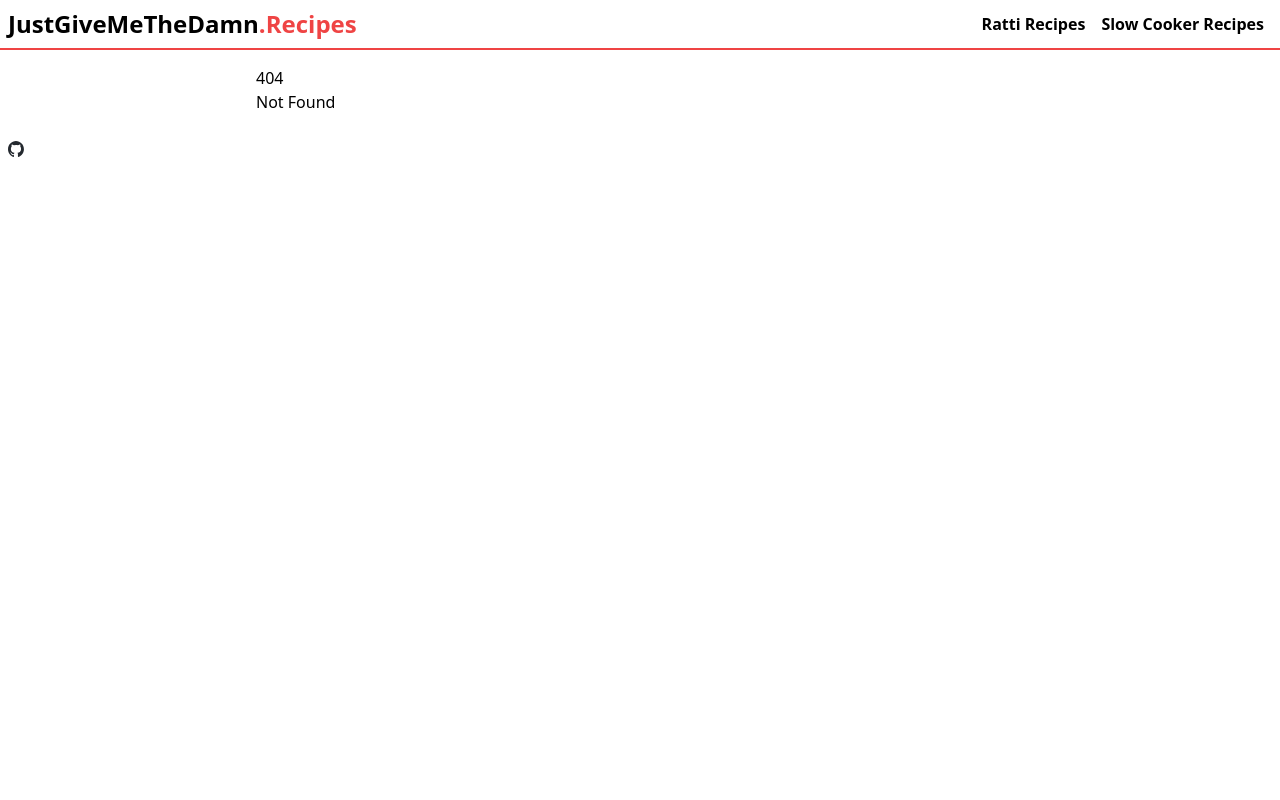
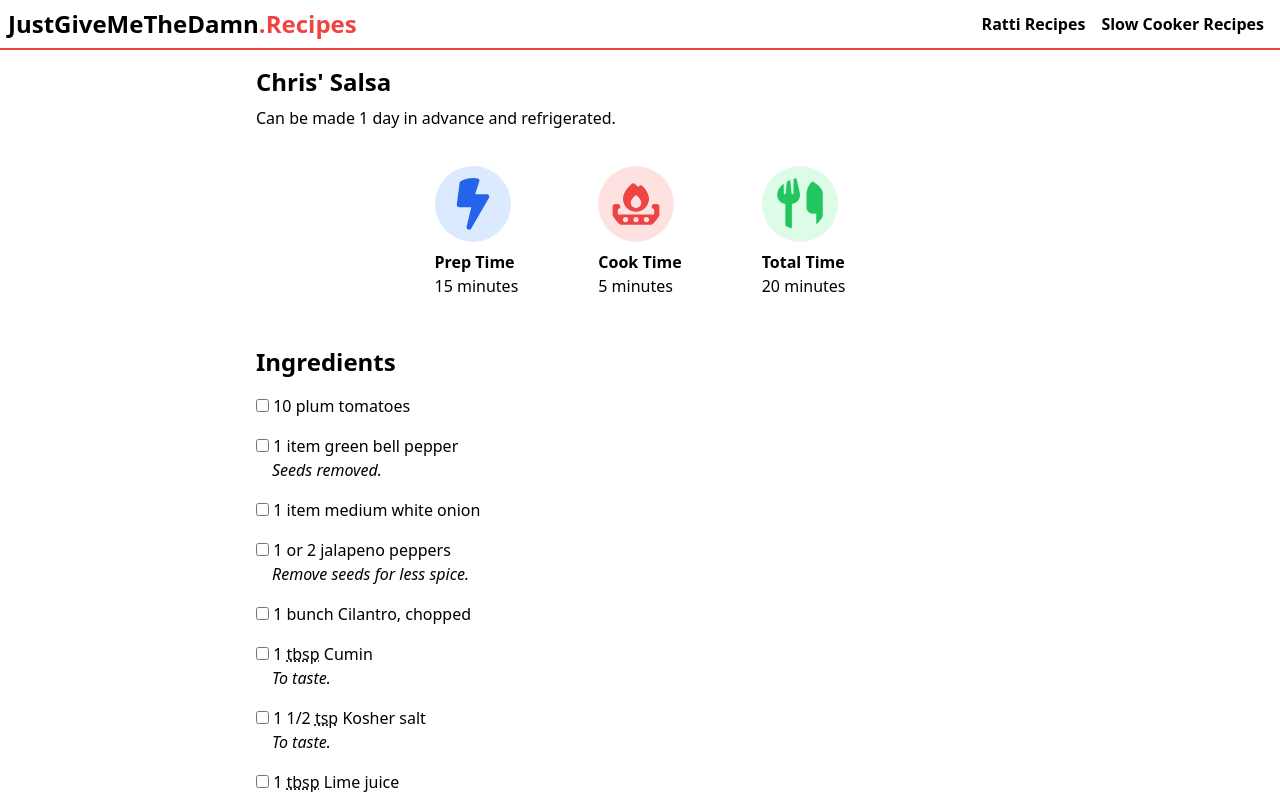
Before and after one commit to kyleratti/justgivemethedamn.recipes, a SvelteKit app in the folder source/: page /recipes/ratti/chris-salsa in a window 1280 px wide. Before the commit this address had no page. Shown: the top 800 px of the page. Built offline with nearby package versions, Linux system fonts and the light colour scheme.

Commit message:
fix: Chris' salsa, not Lauren's

```diff
--- a/source/src/routes/recipes/ratti/+page.svelte
+++ b/source/src/routes/recipes/ratti/+page.svelte
@@ -17,6 +17,9 @@
 		>
 	</li>
 	<li>
+		<a href="/recipes/ratti/chris-salsa" class="text-blue-500 hover:underline">Chris' Salsa</a>
+	</li>
+	<li>
 		<a href="/recipes/ratti/grandma-wests-baked-beans" class="text-blue-500 hover:underline"
 			>Grandma West's Baked Beans</a
 		>
@@ -26,7 +29,4 @@
 			>Lauren's Chicken Pot Pie</a
 		>
 	</li>
-	<li>
-		<a href="/recipes/ratti/laurens-salsa" class="text-blue-500 hover:underline">Lauren's Salsa</a>
-	</li>
 </ul>
--- a/source/src/routes/recipes/ratti/laurens-salsa/+page.svelte
+++ b/source/src/routes/recipes/ratti/chris-salsa/+page.svelte
@@ -41,10 +41,10 @@
 </script>
 
 <svelte:head>
-	<title>{createTitle("Lauren's Salsa")}</title>
+	<title>{createTitle("Chris' Salsa")}</title>
 </svelte:head>
 
-<h2 class="mb-2 text-2xl font-bold">Lauren's Salsa</h2>
+<h2 class="mb-2 text-2xl font-bold">Chris' Salsa</h2>
 
 <p>Can be made 1 day in advance and refrigerated.</p>
 
```
